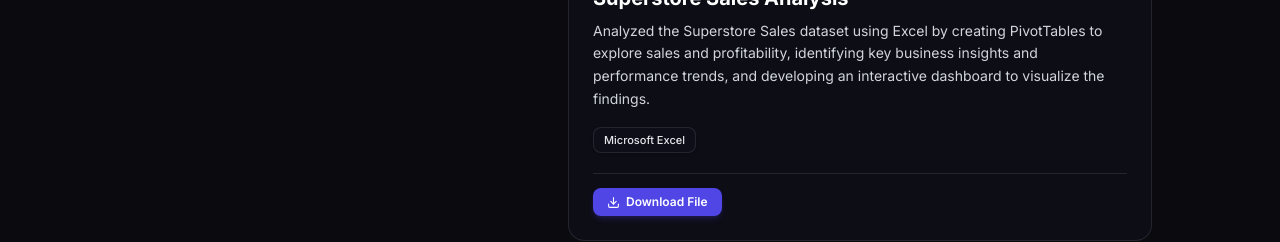
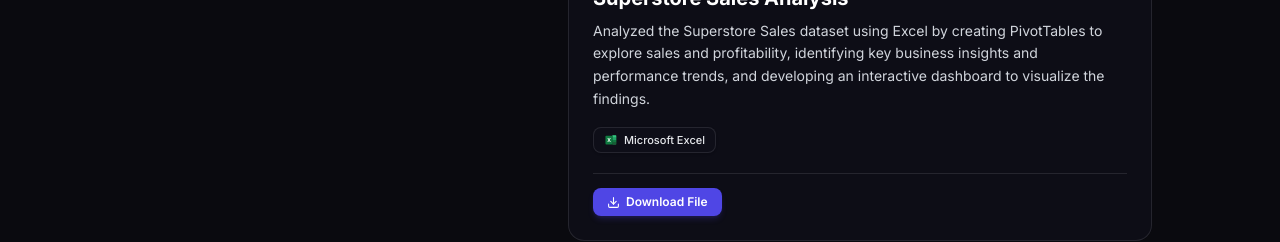
Before and after one commit to isminilam/MyPorto, a Next.js app: page / in a window 1280 px wide. Shown: the part 6120-6362 px from the top of the page. Built offline with nearby package versions, Linux system fonts and the light colour scheme.

Commit message:
feat: add tech icon components, CV, and BNSP certificate assets

```diff
--- a/src/components/ui/TechIcons.tsx
+++ b/src/components/ui/TechIcons.tsx
@@ -104,6 +104,24 @@ export function MicrosoftOfficeIcon({ size = 32, className = '' }: TechIconProps
       <rect x="12.5" y="2" width="9.5" height="9.5" rx="1.5" fill="#7FBA00" />
       <rect x="2" y="12.5" width="9.5" height="9.5" rx="1.5" fill="#00A4EF" />
       <rect x="12.5" y="12.5" width="9.5" height="9.5" rx="1.5" fill="#FFB900" />
+    </svg>
+  );
+}
+
+// 6b. Microsoft Excel Official Logo
+export function ExcelIcon({ size = 32, className = '' }: TechIconProps) {
+  return (
+    <svg width={size} height={size} viewBox="0 0 24 24" fill="none" className={className}>
+      <path d="M14.5 4H20a1 1 0 0 1 1 1v14a1 1 0 0 1-1 1h-5.5V4z" fill="#185C37" />
+      <path d="M14.5 4H20a1 1 0 0 1 1 1v3H14.5V4z" fill="#33C481" />
+      <path d="M14.5 8H21v4h-6.5V8z" fill="#21A366" />
+      <path d="M14.5 12H21v4h-6.5V12z" fill="#107C41" />
+      <path d="M14.5 16H21v3a1 1 0 0 1-1 1h-5.5v-4z" fill="#185C37" />
+      <rect x="2.5" y="4.5" width="12" height="15" rx="1.5" fill="#107C41" />
+      <path
+        d="M5.8 8.5h1.6l1.3 2.5 1.3-2.5h1.6l-2.1 3.5 2.2 3.5h-1.6l-1.4-2.5-1.4 2.5H5.7l2.2-3.5L5.8 8.5z"
+        fill="#FFFFFF"
+      />
     </svg>
   );
 }
@@ -374,6 +392,7 @@ export function TechTagIcon({ name, size = 14, className = '' }: { name: string;
   if (normalized.includes('fastapi')) return <FastAPIIcon size={size} className={className} />;
   if (normalized.includes('tensorflow')) return <TensorFlowIcon size={size} className={className} />;
   if (normalized.includes('power bi')) return <PowerBiIcon size={size} className={className} />;
+  if (normalized.includes('excel')) return <ExcelIcon size={size} className={className} />;
   if (normalized.includes('streamlit')) return <StreamlitIcon size={size} className={className} />;
   if (normalized.includes('html')) return <HtmlIcon size={size} className={className} />;
   if (normalized.includes('git')) return <GitIcon size={size} className={className} />;
```
Also changed, not shown: 2 other files (tests, documents, lock files or other folders).
